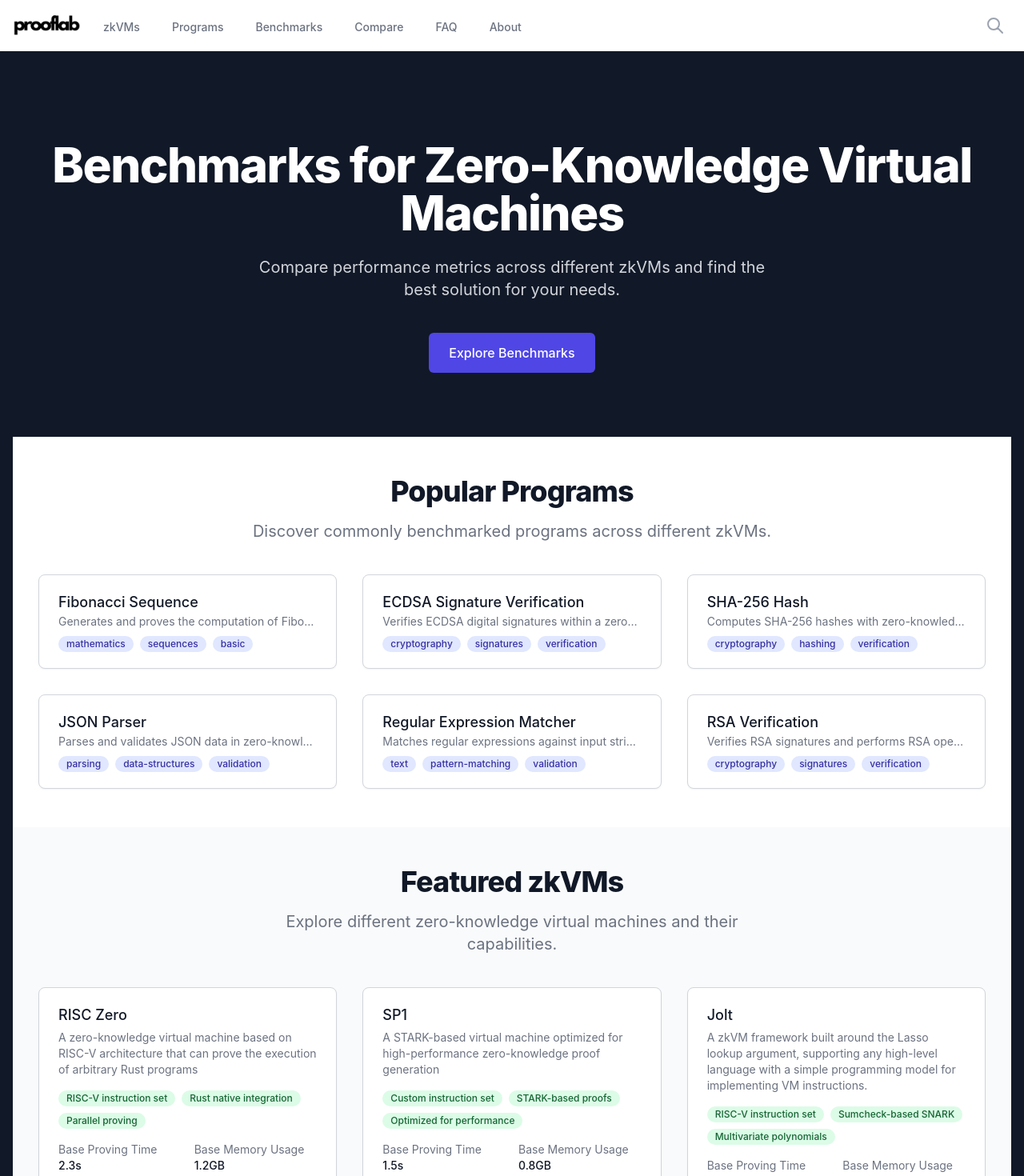
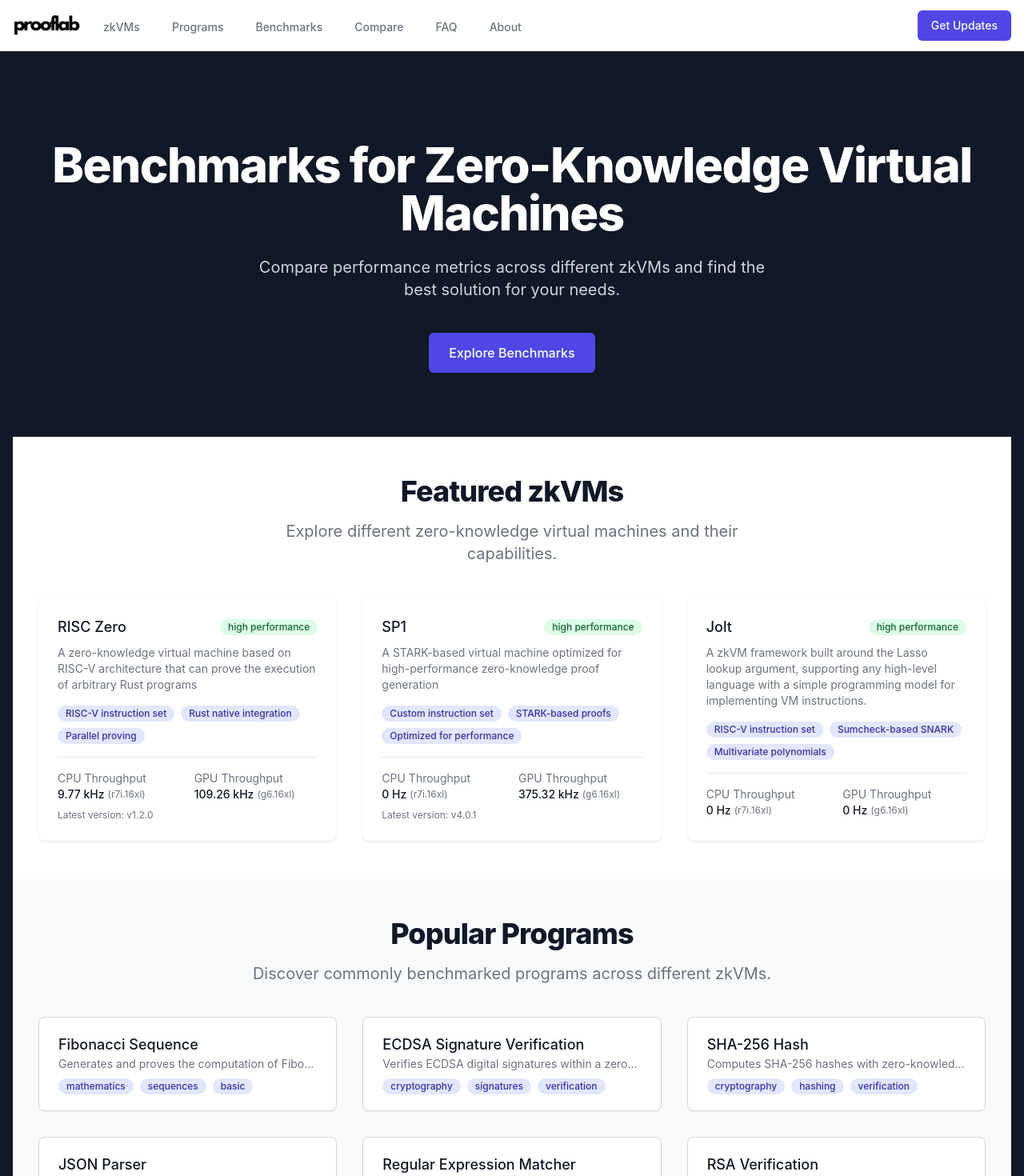
Before and after one commit to ProofLabDev/prooflab-frontend, a React (Create React App) app: page / in a window 1280 px wide. Shown: the top 1470 px of the page at 80% size. Built offline with nearby package versions, Linux system fonts and the light colour scheme.

Commit message:
email signups

```diff
--- a/src/components/Navigation/Navigation.js
+++ b/src/components/Navigation/Navigation.js
@@ -1,14 +1,154 @@
 import React, { useState, useEffect } from 'react';
 import { Link, useLocation } from 'react-router-dom';
+import posthog from 'posthog-js';
+
+const UpdatesModal = ({ isOpen, onClose }) => {
+  const [name, setName] = useState('');
+  const [email, setEmail] = useState('');
+  const [isSubmitting, setIsSubmitting] = useState(false);
+  const [submitStatus, setSubmitStatus] = useState(null);
+
+  const handleSubmit = async (e) => {
+    e.preventDefault();
+    setIsSubmitting(true);
+
+    try {
+      // Capture the signup event in PostHog
+      posthog.capture('newsletter_signup', {
+        name,
+        email,
+        source: 'modal'
+      });
+
+      setSubmitStatus('success');
+
+      // Reset form after success
+      setTimeout(() => {
+        setSubmitStatus(null);
+        onClose();
+        setName('');
+        setEmail('');
+      }, 2000);
+    } catch (error) {
+      console.error('Error submitting form:', error);
+      setSubmitStatus('error');
+    } finally {
+      setIsSubmitting(false);
+    }
+  };
+
+  if (!isOpen) return null;
+
+  return (
+    <div className="fixed inset-0 z-50 overflow-y-auto">
+      <div className="flex min-h-full items-end justify-center p-4 text-center sm:items-center sm:p-0">
+        <div className="fixed inset-0 bg-gray-500 bg-opacity-75 transition-opacity" onClick={onClose} />
+
+        <div className="relative transform overflow-hidden rounded-lg bg-white px-4 pb-4 pt-5 text-left shadow-xl transition-all sm:my-8 sm:w-full sm:max-w-lg sm:p-6">
+          <div>
+            <div className="mt-3 text-center sm:mt-5">
+              <h3 className="text-2xl font-semibold leading-6 text-gray-900 mb-4">
+                Get ProofLab Updates
+              </h3>
+              <p className="text-sm text-gray-500 mb-4">
+                Stay informed about new zkVM benchmarks, features, and insights.
+              </p>
+
+              {submitStatus === 'success' ? (
+                <div className="rounded-md bg-green-50 p-4">
+                  <div className="flex">
+                    <div className="flex-shrink-0">
+                      <svg className="h-5 w-5 text-green-400" viewBox="0 0 20 20" fill="currentColor">
+                        <path fillRule="evenodd" d="M10 18a8 8 0 100-16 8 8 0 000 16zm3.707-9.293a1 1 0 00-1.414-1.414L9 10.586 7.707 9.293a1 1 0 00-1.414 1.414l2 2a1 1 0 001.414 0l4-4z" clipRule="evenodd" />
+                      </svg>
+                    </div>
+                    <div className="ml-3">
+                      <p className="text-sm font-medium text-green-800">
+                        Thanks for subscribing!
+                      </p>
+                    </div>
+                  </div>
+                </div>
+              ) : submitStatus === 'error' ? (
+                <div className="rounded-md bg-red-50 p-4">
+                  <div className="flex">
+                    <div className="flex-shrink-0">
+                      <svg className="h-5 w-5 text-red-400" viewBox="0 0 20 20" fill="currentColor">
+                        <path fillRule="evenodd" d="M10 18a8 8 0 100-16 8 8 0 000 16zM8.707 7.293a1 1 0 00-1.414 1.414L8.586 10l-1.293 1.293a1 1 0 101.414 1.414L10 11.414l1.293 1.293a1 1 0 001.414-1.414L11.414 10l1.293-1.293a1 1 0 00-1.414-1.414L10 8.586 8.707 7.293z" clipRule="evenodd" />
+                      </svg>
+                    </div>
+                    <div className="ml-3">
+                      <p className="text-sm font-medium text-red-800">
+                        Oops! Something went wrong. Please try again.
+                      </p>
+                    </div>
+                  </div>
+                </div>
+              ) : (
+                <form onSubmit={handleSubmit} className="space-y-4">
+                  <div>
+                    <label htmlFor="name" className="sr-only">
+                      Name
+                    </label>
+                    <input
+                      type="text"
+                      name="name"
+                      id="name"
+                      className="block w-full rounded-md border-0 px-4 py-1.5 text-gray-900 shadow-sm ring-1 ring-inset ring-gray-300 placeholder:text-gray-400 focus:ring-2 focus:ring-inset focus:ring-indigo-600 sm:text-sm sm:leading-6"
+                      placeholder="Your name"
+                      value={name}
+                      onChange={(e) => setName(e.target.value)}
+                      required
+                    />
+                  </div>
+                  <div>
+                    <label htmlFor="email" className="sr-only">
+                      Email
+                    </label>
+                    <input
+                      type="email"
+                      name="email"
+                      id="email"
+                      className="block w-full rounded-md border-0 px-4 py-1.5 text-gray-900 shadow-sm ring-1 ring-inset ring-gray-300 placeholder:text-gray-400 focus:ring-2 focus:ring-inset focus:ring-indigo-600 sm:text-sm sm:leading-6"
+                      placeholder="you@example.com"
+                      value={email}
+                      onChange={(e) => setEmail(e.target.value)}
+                      required
+                    />
+                  </div>
+                  <div className="mt-5 sm:mt-6 sm:grid sm:grid-flow-row-dense sm:grid-cols-2 sm:gap-3">
+                    <button
+                      type="submit"
+                      disabled={isSubmitting}
+                      className="inline-flex w-full justify-center rounded-md bg-indigo-600 px-3 py-2 text-sm font-semibold text-white shadow-sm hover:bg-indigo-500 focus-visible:outline focus-visible:outline-2 focus-visible:outline-offset-2 focus-visible:outline-indigo-600 sm:col-start-2"
+                    >
+                      {isSubmitting ? 'Subscribing...' : 'Subscribe'}
+                    </button>
+                    <button
+                      type="button"
+                      onClick={onClose}
+                      className="mt-3 inline-flex w-full justify-center rounded-md bg-white px-3 py-2 text-sm font-semibold text-gray-900 shadow-sm ring-1 ring-inset ring-gray-300 hover:bg-gray-50 sm:col-start-1 sm:mt-0"
+                    >
+                      Cancel
+                    </button>
+                  </div>
+                </form>
+              )}
+            </div>
+          </div>
+        </div>
+      </div>
+    </div>
+  );
+};
 
 const Navigation = () => {
   const location = useLocation();
   const [isMenuOpen, setIsMenuOpen] = useState(false);
-  const [isSearchOpen, setIsSearchOpen] = useState(false);
+  const [isUpdatesModalOpen, setIsUpdatesModalOpen] = useState(false);
 
   useEffect(() => {
     setIsMenuOpen(false);
-    setIsSearchOpen(false);
   }, [location]);
 
   const getLinkClass = (path) => {
@@ -61,23 +201,10 @@
 
           <div className="hidden sm:flex sm:items-center sm:space-x-4">
             <button
-              onClick={() => setIsSearchOpen(!isSearchOpen)}
-              className="p-2 text-gray-400 hover:text-gray-500"
+              onClick={() => setIsUpdatesModalOpen(true)}
+              className="inline-flex items-center px-4 py-2 border border-transparent text-sm font-medium rounded-md shadow-sm text-white bg-indigo-600 hover:bg-indigo-700 focus:outline-none focus:ring-2 focus:ring-offset-2 focus:ring-indigo-500"
             >
-              <span className="sr-only">Search</span>
-              <svg
-                className="h-6 w-6"
-                fill="none"
-                stroke="currentColor"
-                viewBox="0 0 24 24"
-              >
-                <path
-                  strokeLinecap="round"
-                  strokeLinejoin="round"
-                  strokeWidth={2}
-                  d="M21 21l-6-6m2-5a7 7 0 11-14 0 7 7 0 0114 0z"
-                />
-              </svg>
+              Get Updates
             </button>
           </div>
 
@@ -150,33 +277,23 @@
           >
             About
           </Link>
+          <button
+            onClick={() => {
+              setIsMenuOpen(false);
+              setIsUpdatesModalOpen(true);
+            }}
+            className="w-full text-left pl-3 pr-4 py-2 text-base font-medium text-indigo-700 hover:bg-gray-50"
+          >
+            Get Updates
+          </button>
         </div>
       </div>
 
-      {/* Search overlay */}
-      {isSearchOpen && (
-        <div className="fixed inset-0 z-50">
-          <div className="absolute inset-0 bg-gray-500 bg-opacity-75 transition-opacity" onClick={() => setIsSearchOpen(false)} />
-          <div className="fixed inset-0 z-10 overflow-y-auto">
-            <div className="flex min-h-full items-end justify-center p-4 text-center sm:items-center sm:p-0">
-              <div className="relative transform overflow-hidden rounded-lg bg-white px-4 pb-4 pt-5 text-left shadow-xl transition-all sm:my-8 sm:w-full sm:max-w-lg sm:p-6">
-                <div>
-                  <div className="mt-3 text-center sm:mt-5">
-                    <div className="mt-2">
-                      <input
-                        type="text"
-                        className="block w-full rounded-md border-0 py-1.5 text-gray-900 shadow-sm ring-1 ring-inset ring-gray-300 placeholder:text-gray-400 focus:ring-2 focus:ring-inset focus:ring-indigo-600 sm:text-sm sm:leading-6"
-                        placeholder="Search..."
-                        autoFocus
-                      />
-                    </div>
-                  </div>
-                </div>
-              </div>
-            </div>
-          </div>
-        </div>
-      )}
+      {/* Updates Modal */}
+      <UpdatesModal
+        isOpen={isUpdatesModalOpen}
+        onClose={() => setIsUpdatesModalOpen(false)}
+      />
     </nav>
   );
 };
--- a/src/components/pages/Home.js
+++ b/src/components/pages/Home.js
@@ -1,5 +1,78 @@
 import React, { useState, useEffect } from 'react';
 import { Link } from 'react-router-dom';
+import useZKVMThroughput from '../../hooks/useZKVMThroughput';
+
+const ZKVMCard = ({ zkvm }) => {
+  const { throughput, loading } = useZKVMThroughput(zkvm.id);
+
+  return (
+    <Link
+      to={`/zkvms/${zkvm.id}`}
+      className="block bg-white rounded-lg shadow hover:shadow-lg transition-shadow duration-200"
+    >
+      <div className="p-6">
+        <div className="flex items-center justify-between">
+          <h3 className="text-lg font-medium text-gray-900">{zkvm.name}</h3>
+          <span className={`inline-flex items-center px-2.5 py-0.5 rounded-full text-xs font-medium ${
+            zkvm.performance === 'high' ? 'bg-green-100 text-green-800' :
+            zkvm.performance === 'medium' ? 'bg-yellow-100 text-yellow-800' :
+            'bg-red-100 text-red-800'
+          }`}>
+            {zkvm.performance} performance
+          </span>
+        </div>
+        <p className="mt-2 text-sm text-gray-500">{zkvm.description}</p>
+
+        {/* Features */}
+        <div className="mt-4">
+          <div className="flex flex-wrap gap-2">
+            {zkvm.features.slice(0, 3).map(feature => (
+              <span
+                key={feature}
+                className="inline-flex items-center px-2.5 py-0.5 rounded-full text-xs font-medium bg-indigo-100 text-indigo-800"
+              >
+                {feature}
+              </span>
+            ))}
+          </div>
+        </div>
+
+        {/* Throughput Metrics */}
+        <div className="mt-4 border-t border-gray-200 pt-4">
+          <div className="grid grid-cols-2 gap-4">
+            <div className="text-sm">
+              <p className="text-gray-500">CPU Throughput</p>
+              <div className="flex items-center">
+                {loading ? (
+                  <div className="h-5 w-16 bg-gray-200 animate-pulse rounded"></div>
+                ) : (
+                  <p className="font-medium text-gray-900">{throughput.cpu.formatted}</p>
+                )}
+                <span className="ml-1 text-xs text-gray-500">(r7i.16xl)</span>
+              </div>
+            </div>
+            <div className="text-sm">
+              <p className="text-gray-500">GPU Throughput</p>
+              <div className="flex items-center">
+                {loading ? (
+                  <div className="h-5 w-16 bg-gray-200 animate-pulse rounded"></div>
+                ) : (
+                  <p className="font-medium text-gray-900">{throughput.gpu.formatted}</p>
+                )}
+                <span className="ml-1 text-xs text-gray-500">(g6.16xl)</span>
+              </div>
+            </div>
+          </div>
+          {throughput.version && (
+            <div className="mt-2 text-xs text-gray-500">
+              Latest version: v{throughput.version}
+            </div>
+          )}
+        </div>
+      </div>
+    </Link>
+  );
+};
 
 const Home = () => {
   const [programs, setPrograms] = useState([]);
@@ -44,8 +117,30 @@
         </div>
       </div>
 
+      {/* zkVMs Section */}
+      <div className="py-12 bg-white">
+        <div className="max-w-7xl mx-auto px-4 sm:px-6 lg:px-8">
+          <div className="lg:text-center">
+            <h2 className="text-3xl font-extrabold tracking-tight text-gray-900 sm:text-4xl">
+              Featured zkVMs
+            </h2>
+            <p className="mt-4 max-w-2xl text-xl text-gray-500 lg:mx-auto">
+              Explore different zero-knowledge virtual machines and their capabilities.
+            </p>
+          </div>
+
+          <div className="mt-10">
+            <div className="grid grid-cols-1 gap-8 sm:grid-cols-2 lg:grid-cols-3">
+              {zkvms.map(zkvm => (
+                <ZKVMCard key={zkvm.id} zkvm={zkvm} />
+              ))}
+            </div>
+          </div>
+        </div>
+      </div>
+
       {/* Popular Programs Section */}
-      <div className="py-12 bg-white">
+      <div className="py-12 bg-gray-50">
         <div className="max-w-7xl mx-auto px-4 sm:px-6 lg:px-8">
           <div className="lg:text-center">
             <h2 className="text-3xl font-extrabold tracking-tight text-gray-900 sm:text-4xl">
@@ -70,7 +165,7 @@
                       <p className="text-lg font-medium text-gray-900">{program.name}</p>
                       <p className="text-sm text-gray-500 truncate">{program.description}</p>
                       <div className="mt-2 flex flex-wrap gap-2">
-                        {program.tags.map(tag => (
+                        {program.tags?.map(tag => (
                           <span
                             key={tag}
                             className="inline-flex items-center px-2.5 py-0.5 rounded-full text-xs font-medium bg-indigo-100 text-indigo-800"
@@ -87,58 +182,6 @@
           </div>
         </div>
       </div>
-
-      {/* zkVMs Section */}
-      <div className="py-12 bg-gray-50">
-        <div className="max-w-7xl mx-auto px-4 sm:px-6 lg:px-8">
-          <div className="lg:text-center">
-            <h2 className="text-3xl font-extrabold tracking-tight text-gray-900 sm:text-4xl">
-              Featured zkVMs
-            </h2>
-            <p className="mt-4 max-w-2xl text-xl text-gray-500 lg:mx-auto">
-              Explore different zero-knowledge virtual machines and their capabilities.
-            </p>
-          </div>
-
-          <div className="mt-10">
-            <div className="grid grid-cols-1 gap-8 sm:grid-cols-2 lg:grid-cols-3">
-              {zkvms.map(zkvm => (
-                <Link
-                  key={zkvm.id}
-                  to={`/zkvms/${zkvm.id}`}
-                  className="relative rounded-lg border border-gray-300 bg-white px-6 py-5 shadow-sm hover:shadow-lg transition-shadow duration-200"
-                >
-                  <div className="focus:outline-none">
-                    <span className="absolute inset-0" aria-hidden="true" />
-                    <p className="text-lg font-medium text-gray-900">{zkvm.name}</p>
-                    <p className="mt-1 text-sm text-gray-500">{zkvm.description}</p>
-                    <div className="mt-4">
-                      <div className="flex flex-wrap gap-2">
-                        {zkvm.features.slice(0, 3).map(feature => (
-                          <span
-                            key={feature}
-                            className="inline-flex items-center px-2.5 py-0.5 rounded-full text-xs font-medium bg-green-100 text-green-800"
-                          >
-                            {feature}
-                          </span>
-                        ))}
-                      </div>
-                      <div className="mt-4 grid grid-cols-2 gap-4">
-                        {zkvm.metrics.slice(0, 2).map(metric => (
-                          <div key={metric.label} className="text-sm">
-                            <p className="text-gray-500">{metric.label}</p>
-                            <p className="font-medium text-gray-900">{metric.value}</p>
-                          </div>
-                        ))}
-                      </div>
-                    </div>
-                  </div>
-                </Link>
-              ))}
-            </div>
-          </div>
-        </div>
-      </div>
     </div>
   );
 };
```
